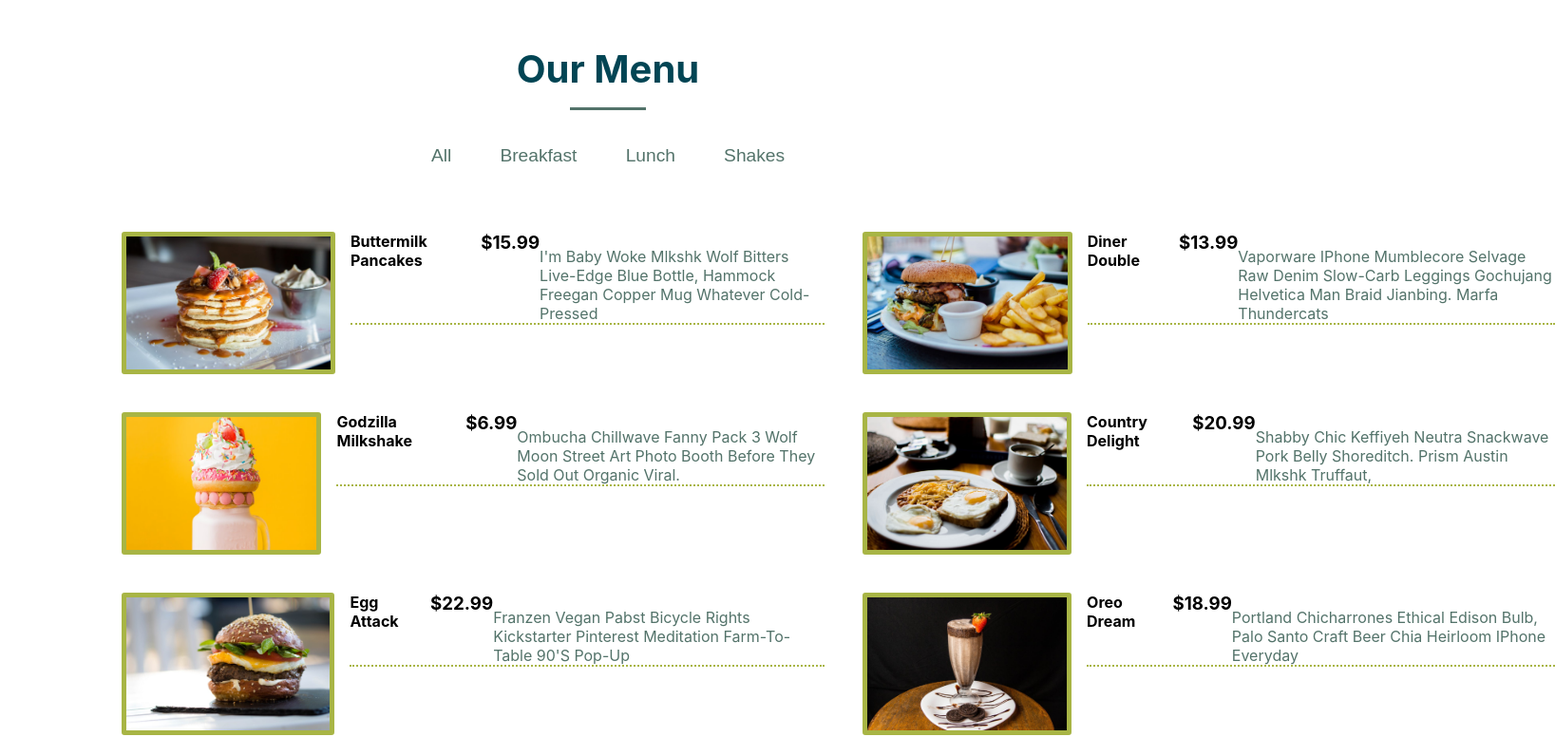
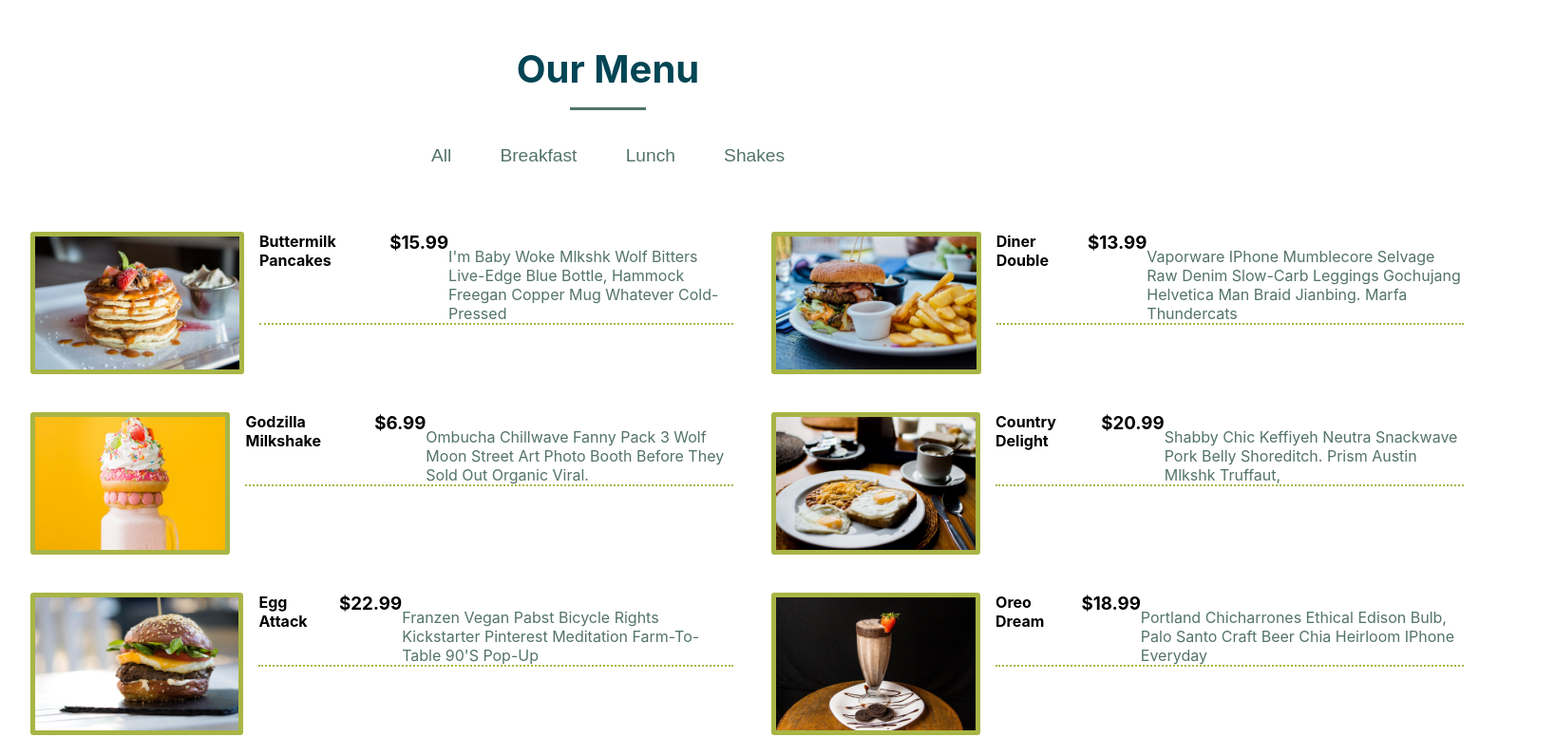
Before and after one commit to yasingultekin/Menu_Project_React, a React (Create React App) app: page / in a window 1280 px wide. Shown: the top 776 px of the page at 95% size, 1637 px wide, since content can reach past the window. Built offline with nearby package versions, Linux system fonts and the light colour scheme.

Commit message:
css updated.

```diff
--- a/src/components/menu/Menu.css
+++ b/src/components/menu/Menu.css
@@ -3,9 +3,9 @@
   grid-template-columns: repeat(2, 1fr);
   justify-items: center;
   margin-top: 4rem;
-  padding: 0 8rem;
+  padding: 0 0 3rem 2rem;
   /* justify-content: center; */
-  gap: 2.5rem;
+  gap: 2.5rem
 }
 .menu-container {
   display: flex;
```
